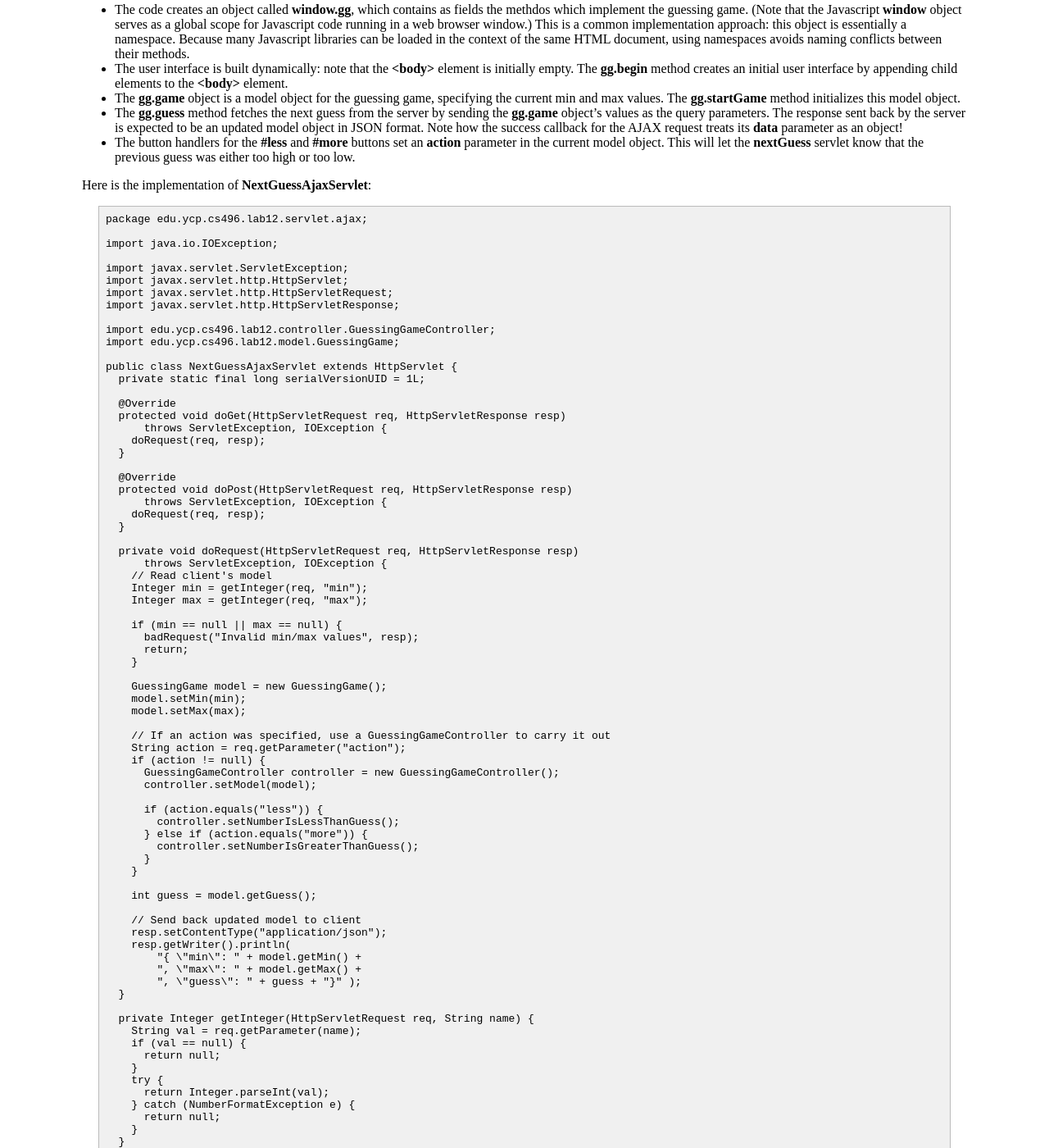
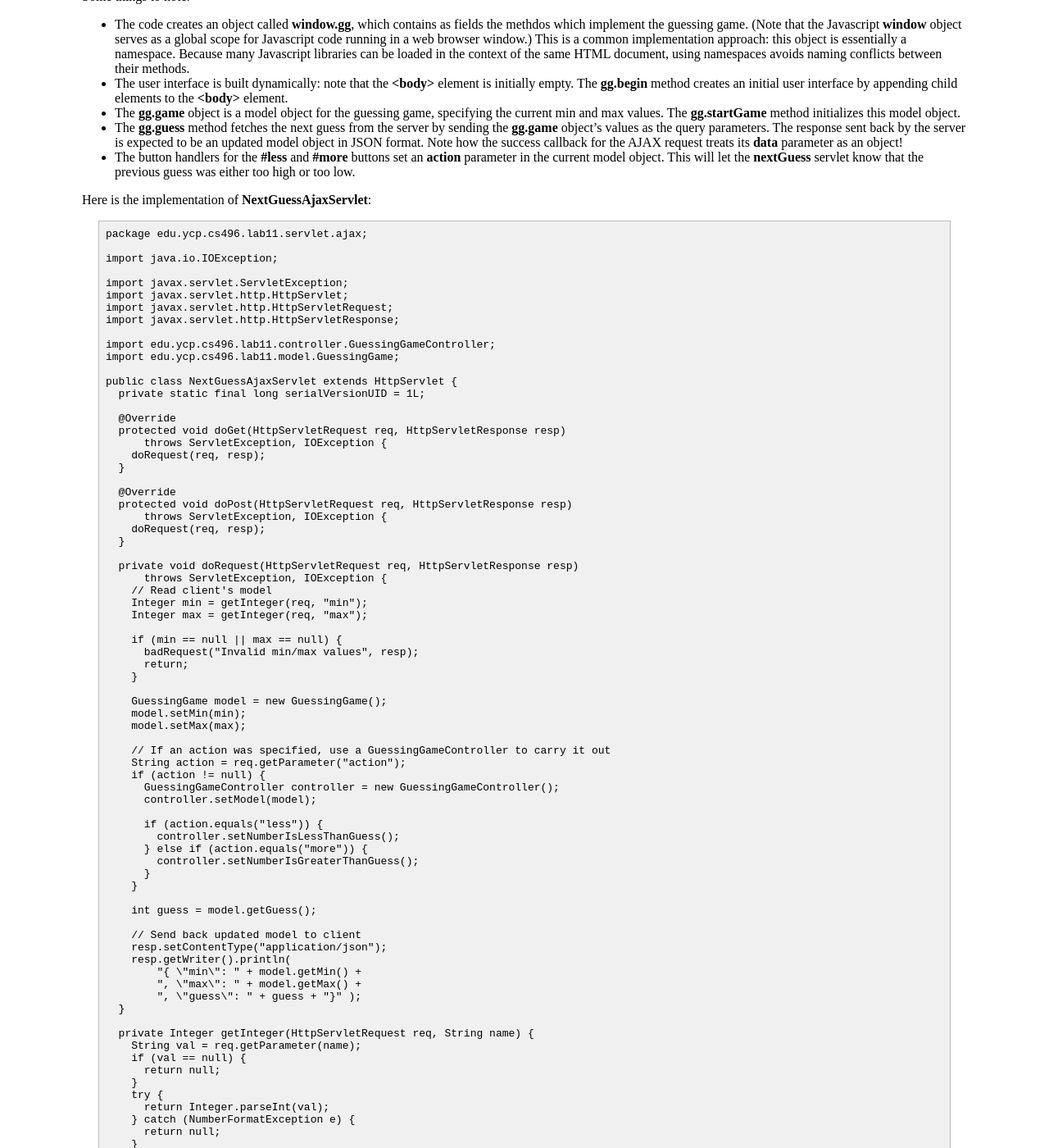
Before and after one commit to ycpcs/cs496-spring2014, a Jekyll site: the page built from lectures/lecture11.md, in a window 1280 px wide and 1400 px high, scrolled down 4685 px. Shown: the whole window at 82% size. Built offline with Jekyll 4.4.1, drawn with Linux system fonts in a browser that asks for light colours; Markdown is read by kramdown in place of the engine named in the settings; some of the changed text lies outside the part shown.

```diff
--- a/lectures/lecture11.md
+++ b/lectures/lecture11.md
@@ -8,7 +8,7 @@ AJAX
 
 "Traditional" web applications generate HTML on the server, and the client interacts with the application by submitting data in HTML forms using POST requests. In this model, the page must be reloaded each time the user submits a request.
 
-Modern web applications can use a technique known as [AJAX](http://en.wikipedia.org/wiki/Ajax_(programming)), in which Javascript code running in the client web browser sends a request to the HTTP server without a page reload. The server response is received asynchronously, at which point the client user interface can be updated by the Javascript code.
+Modern web applications can use a technique known as [AJAX](http://en.wikipedia.org/wiki/Ajax_(programming), in which Javascript code running in the client web browser sends a request to the HTTP server without a page reload. The server response is received asynchronously, at which point the client user interface can be updated by the Javascript code.
 
 The combination of AJAX and [dynamic HTML](lecture9.html) allows the creation of fully-featured user interfaces that run within the client web browser and communicate with the server when necessary.
 
@@ -44,7 +44,7 @@ Here is the HTML:
             $("#addNumbersButton").click(function() {
               $.ajax({
                 type: 'POST',
-                url: '/lab12/ajax/addNumbers',
+                url: '/lab11/ajax/addNumbers',
                 data: { first: $("#firstNumberElt").val(), second: $("#secondNumberElt").val() },
                 success:
                   function(data, textStatus, jqXHR) {
@@ -87,10 +87,10 @@ Here is the HTML:
 
 **Important**: this is just a static HTML document! This is an interesting advantage of AJAX over the traditional form submission/page reload model: the user interface can be static HTML, which can be delivered once (not multiple times) and cached by the client.
 
-The important part is the call to the **\$.ajax** method. This is a method provided by jQuery to simplify AJAX requests. The value passed to the method is a Javascript object whose fields describe the request. The important fields are:
+The important part is the call to the **$.ajax** method. This is a method provided by jQuery to simplify AJAX requests. The value passed to the method is a Javascript object whose fields describe the request. The important fields are:
 
 -   **type** - the type of HTTP request. In the example above it's POST, but it could also be GET. Note that web browsers can only generate GET and POST requests.
--   **url** - the URL of the servlet that will be handling the request. In this case, it's the servlet handling requests to **/lab12/ajax/addNumbers**.
+-   **url** - the URL of the servlet that will be handling the request. In this case, it's the servlet handling requests to **/lab11/ajax/addNumbers**.
 -   **data** - a Javascript object whose fields are parameters to be sent to the servlet, and whose values are the values of those parameters. In the example above, the parameters are called **first** and **second** and their values are the values found in the textboxes in the UI.
 -   **success** - the success callback. It takes the data received from the server and sets it as text in the result span element in the UI, displaying the result of the computation to the user.
 -   **error** - the error callback. Sets an error message in the error message span element in the UI.
@@ -98,7 +98,7 @@ The important part is the call to the **\$.ajax** method. This is a method provi
 
 Here is the servlet which handles the requests:
 
-    package edu.ycp.cs496.lab12.servlet.ajax;
+    package edu.ycp.cs496.lab11.servlet.ajax;
 
     import java.io.IOException;
 
@@ -107,7 +107,7 @@ Here is the servlet which handles the requests:
     import javax.servlet.http.HttpServletRequest;
     import javax.servlet.http.HttpServletResponse;
 
-    import edu.ycp.cs496.lab12.controller.AddNumbersController;
+    import edu.ycp.cs496.lab11.controller.AddNumbersController;
 
     public class AddNumbersAjaxServlet extends HttpServlet {
       private static final long serialVersionUID = 1L;
@@ -252,7 +252,7 @@ Here's the HTML/Javascript:
             guess: function() {
               $.ajax({
                 type: 'POST',
-                url: '/lab12/ajax/nextGuess',
+                url: '/lab11/ajax/nextGuess',
                 data: gg.game,
                 success: function(data, textStatus, jqXHR) {
                   gg.game = data;
@@ -280,14 +280,14 @@ Here's the HTML/Javascript:
 Some things to note:
 
 -   The code creates an object called **window.gg**, which contains as fields the methdos which implement the guessing game. (Note that the Javascript **window** object serves as a global scope for Javascript code running in a web browser window.) This is a common implementation approach: this object is essentially a namespace. Because many Javascript libraries can be loaded in the context of the same HTML document, using namespaces avoids naming conflicts between their methods.
--   The user interface is built dynamically: note that the **\<body\>** element is initially empty. The **gg.begin** method creates an initial user interface by appending child elements to the **\<body\>** element.
+-   The user interface is built dynamically: note that the **&lt;body&gt;** element is initially empty. The **gg.begin** method creates an initial user interface by appending child elements to the **&lt;body&gt;** element.
 -   The **gg.game** object is a model object for the guessing game, specifying the current min and max values. The **gg.startGame** method initializes this model object.
 -   The **gg.guess** method fetches the next guess from the server by sending the **gg.game** object's values as the query parameters. The response sent back by the server is expected to be an updated model object in JSON format. Note how the success callback for the AJAX request treats its **data** parameter as an object!
 -   The button handlers for the **\#less** and **\#more** buttons set an **action** parameter in the current model object. This will let the **nextGuess** servlet know that the previous guess was either too high or too low.
 
 Here is the implementation of **NextGuessAjaxServlet**:
 
-    package edu.ycp.cs496.lab12.servlet.ajax;
+    package edu.ycp.cs496.lab11.servlet.ajax;
 
     import java.io.IOException;
 
@@ -296,8 +296,8 @@ Here is the implementation of **NextGuessAjaxServlet**:
     import javax.servlet.http.HttpServletRequest;
     import javax.servlet.http.HttpServletResponse;
 
-    import edu.ycp.cs496.lab12.controller.GuessingGameController;
-    import edu.ycp.cs496.lab12.model.GuessingGame;
+    import edu.ycp.cs496.lab11.controller.GuessingGameController;
+    import edu.ycp.cs496.lab11.model.GuessingGame;
 
     public class NextGuessAjaxServlet extends HttpServlet {
       private static final long serialVersionUID = 1L;
```
Also changed, not shown: assign/assign04.md (+2 -0 lines), assign/index.md (+1 -1 lines), index.md (+1 -0 lines), schedule.md (+1 -1 lines).
